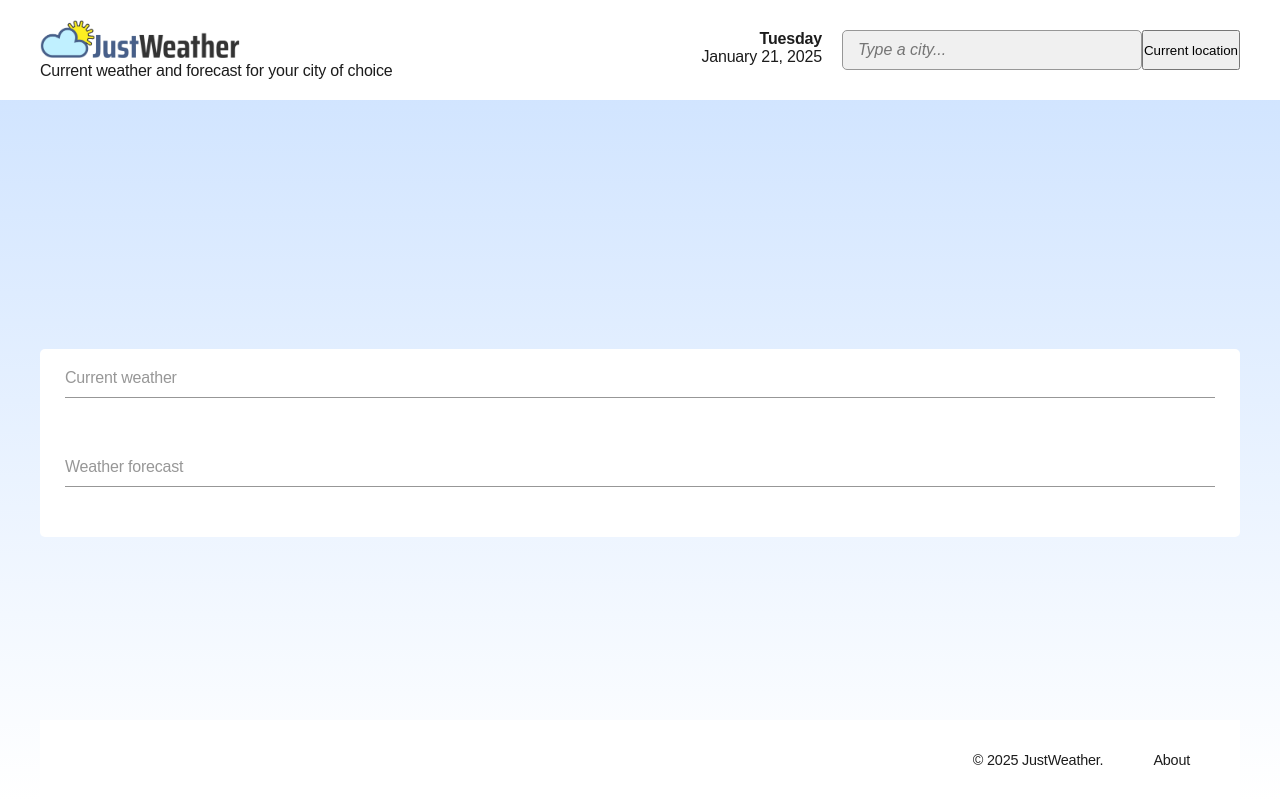
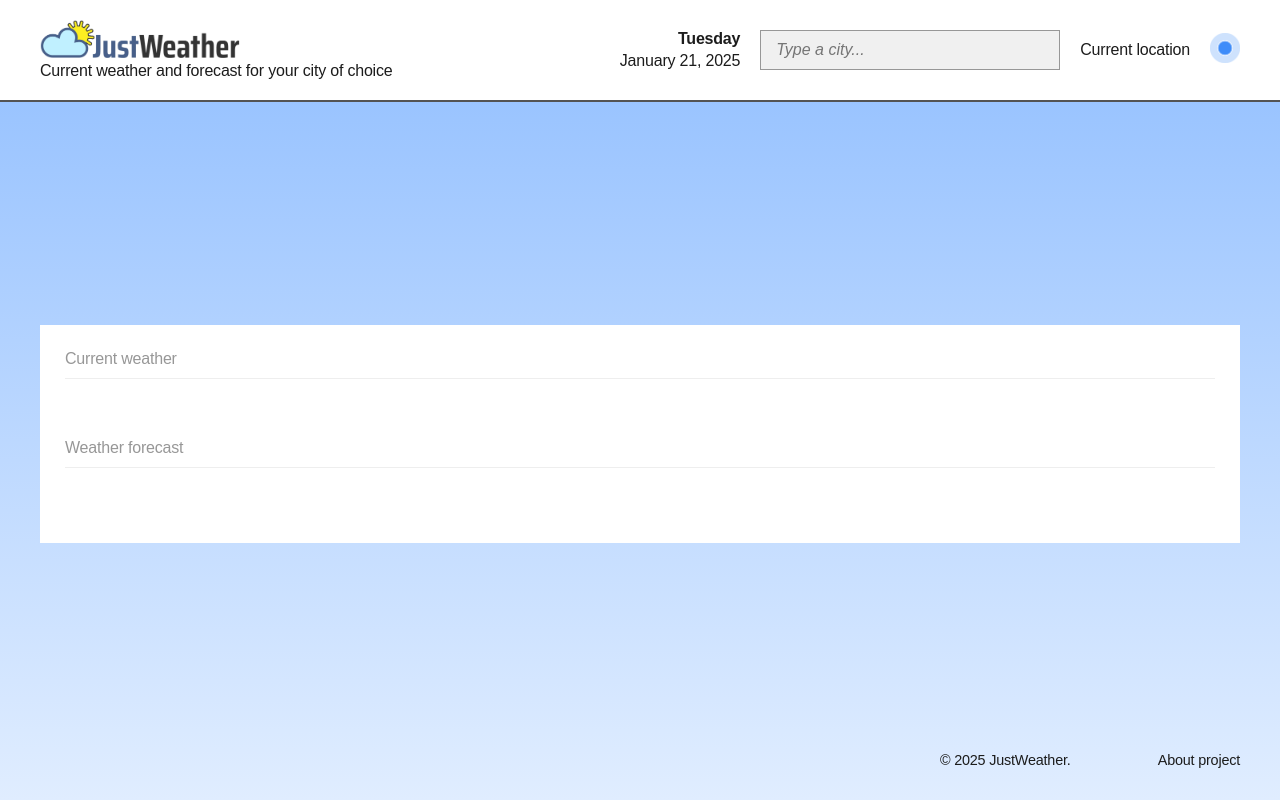
Before and after one commit to voks2/JustWeather, a website with bundled scripts: page index.html in a window 1280 px wide. Built offline with nearby package versions, Linux system fonts and the light colour scheme.

Commit message:
final productin update

```diff
--- a/css/styles.css
+++ b/css/styles.css
@@ -1,5 +1,5 @@
 :root {
-  --background-color: linear-gradient(to bottom, #CBE1FF,white); /* Primary  color */
+  --background-color: linear-gradient(to bottom,rgb(144, 190, 255),rgb(224, 237, 255)); /* Primary  color */
 
   --primary-color: #eeeeee;
   --text-color: white; /* Accent color for highlights */
@@ -49,10 +49,11 @@ body {
 header {
   box-sizing: border-box;
   background: var(--box-color);
-  //border: 2px red solid;
+  border-bottom: 2px var(--line-color) solid;
   width: 100%;
   display: flex;
   justify-content: center;
+
 }
 
 .header-container {
@@ -86,6 +87,7 @@ header {
   // line-height: 1.5; /* Adds spacing between lines */
   display:flex;
   flex-direction:column;
+  justify-content: space-between;
   // border: 1px solid red;
 
 
@@ -114,7 +116,7 @@ header {
   background-color: #f0f0f0;
   border: 1px solid; /* White border */
   border-color: var(--accent-color);
-  border-radius: 5px; /* Rounded corners */
+  /* border-radius: 5px;  Rounded corners */
   outline: none; /* Remove focus outline */
   // box-shadow: 0 2px 5px rgba(0, 0, 0, 0.2); /* Optional slight shadow for depth */
 }
@@ -134,6 +136,25 @@ header {
   cursor: pointer;
 }
 
+
+.current-location-button-container {
+  background-color: transparent;
+  display: flex;
+
+  align-items: center;
+  padding-left: 20px;
+  border: none;
+}
+
+.current-icon {
+    width: 30px;
+    margin-left:20px;
+}
+
+#current-location-item:hover {
+  text-decoration: underline;
+  cursor: pointer;
+}
 
 
 .city-name {
@@ -162,7 +183,7 @@ header {
     align-items: center;
     box-sizing: border-box;
     margin: auto;
-    padding-top: 50px;
+    padding-top: 30px;
 }
 
 
@@ -170,9 +191,9 @@ header {
     width: 100%; /* Full width */
     //height: 100%;
     background: var(--box-color);
-    border-radius: 5px; /* Rounded corners */
+    /* border-radius: 5px;  Rounded corners */
     // box-shadow: 5px 5px 5px rgba(0, 0, 0, 0.1); /* Consistent shadow all around */
-    padding: 10px 25px;
+    padding: 15px 25px 35px 25px; /* Padding inside the box */
     // margin-bottom: 20px; /* Spacing between containers */
     box-sizing: border-box; /* Ensures padding doesn't affect width */
 }
@@ -181,7 +202,7 @@ header {
 .section-title {
     border-bottom: 0.5px solid;
     color: var(--accent-color);
-    border-color: var(--accent-color);
+    border-color: var(--primary-color);
     padding: 10px 0;
     margin-bottom: 20px;
 }
@@ -191,7 +212,7 @@ header {
   // color: var(--text-color);
   display: flex;
   flex-direction: row;
-  //justify-content: space-between;
+  justify-content: space-between;
   // border: 1px solid red;
   margin-bottom: 30px;
 }
@@ -403,17 +424,26 @@ footer {
     max-width: 1200px;
     // border-top: 1px solid;
     border-color: var(--accent-color);
-    background: var(--box-color);
+    /* background: var(--box-color); */
     display: flex;
     justify-content: flex-end;
     align-items: center;
+}
+
+.footer-container {
+    display: flex;
+    justify-content: space-between;
+    width: 100%;
+    max-width: 300px;
+    padding: 20px 0;
+    // border: 1px solid red;
 }
 
 .footer-item {
 
     color: var(--main-color);
     font-size: 0.9rem;
-    margin-right:50px;
+
   }
 
 .footer-item a {
@@ -486,7 +516,7 @@ p:not([class]) {
         border-bottom: 0.5px solid var(--accent-color);
         // margin-top:10px;
         padding-bottom: 5px;
-        margin-bottom: 15px;
+        margin-bottom: 30px;
     }
 
     #logo a {
@@ -518,6 +548,24 @@ p:not([class]) {
     .search-container {
         margin-left: 0;
     }
+
+
+    .current-location-button-container {
+        justify-content: center;
+        /* border: 1px solid var(--accent-color); */
+        margin-top: 20px;
+    }
+
+      #current-location-item {
+
+      }
+
+      #current-location-item:hover {
+
+      }
+
+
+
 
 /*-----------mobile CONTAINER ----------- */
 
@@ -638,4 +686,6 @@ p:not([class]) {
     }
 
 
+
+
 }
--- a/index.html
+++ b/index.html
@@ -29,7 +29,10 @@
                     <input type="text" id="cityInput" class="search-box" placeholder="Type a city..." autocomplete="off">
                     <ul id="suggestions"></ul>
                 </div>
-        <input type="button" id="current-location-item" class="search-button" value="Current location">
+                <div class="current-location-button-container">
+                    <a id="current-location-item" class="search-button">Current location</a><span><img class="current-icon" src="/assets/current-location-icon-3.png" alt=""></span>
+                </div>
+
             </div>
         </div>
     </header>
@@ -53,7 +56,11 @@
 
   </div>
 
-  <footer><div class="footer-item">© 2025 JustWeather.</div><div class="footer-item"><a href="./about.html">About</a></div></footer>
+  <footer>
+    <div class="footer-container">
+        <div class="footer-item">© 2025 JustWeather.</div><div class="footer-item"><a href="./about.html">About project</a></div>
+    </div>
+  </footer>
 
 
 
```
Also changed, not shown: about.html (+7 -3 lines), assets/current-location-icon-2.svg (added), assets/current-location-icon-3.png (added), assets/current-location-icon.svg (added). Lines whose indentation alone changed are shown as unchanged.
